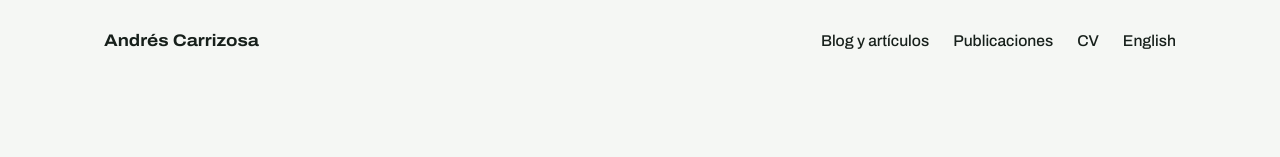
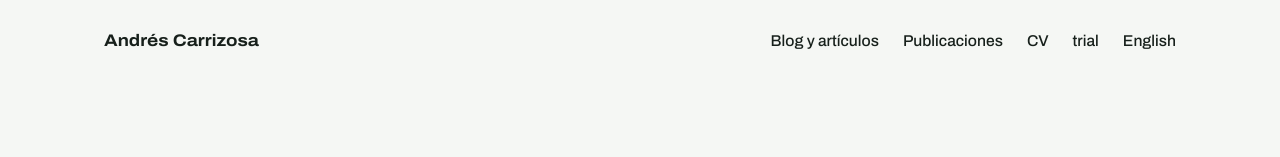
Before and after one commit to acarrizosa/andycarrizosa.com, a plain HTML site: page index.html in a window 1280 px wide. Shown: the top 157 px of the page. Drawn offline with Linux system fonts and the light colour scheme.

Commit message:
retry trial

```diff
--- a/index.html
+++ b/index.html
@@ -51,6 +51,7 @@
       <a href="blog.html">Blog y artículos</a>
       <a href="publicaciones.html">Publicaciones</a>
       <a href="cv/Andres_Carrizosa_CV.pdf">CV</a>
+      <a href="trial/Andres_Carrizosa_CV.pdf">trial</a>
       <a href="en/index.html" lang="en" hreflang="en">English</a>
     </nav>
   </header>
```
